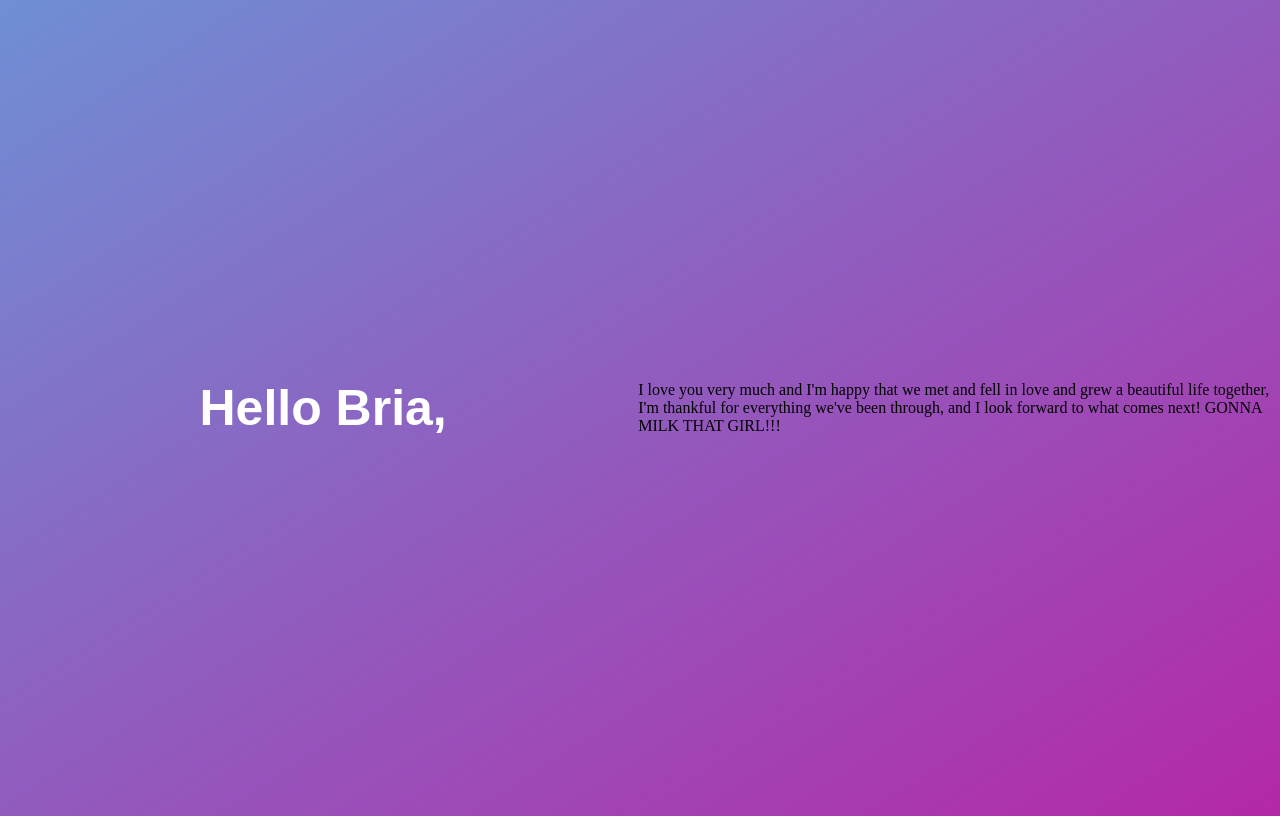
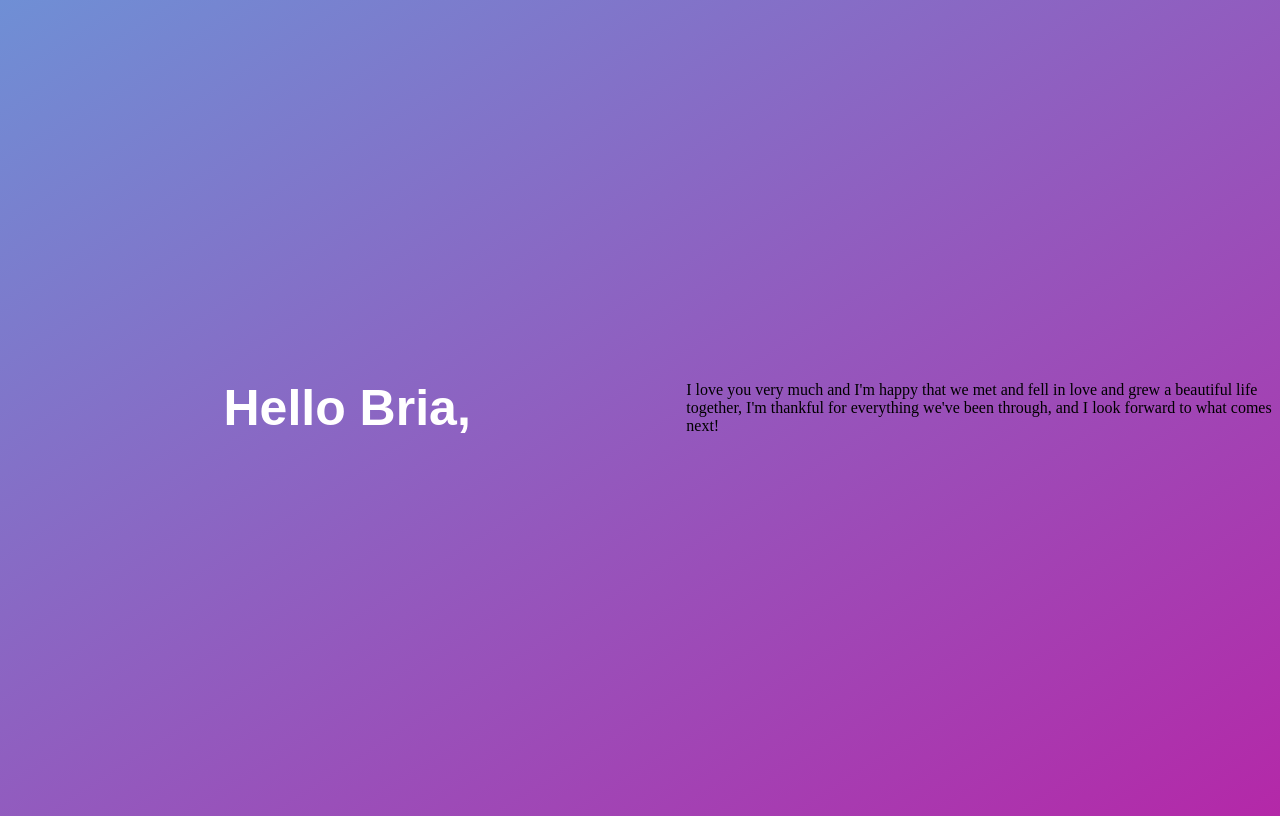
Before and after one commit to davidpayne2365/first-ever-website-, a plain HTML site: page index.html in a window 1280 px wide. Drawn offline with Linux system fonts and the light colour scheme.

Commit message:
Update index.html

```diff
--- a/index.html
+++ b/index.html
@@ -31,7 +31,7 @@
   <body>
     <h1>Hello Bria,</h1>
 
-    <p>I love you very much and I'm happy that we met and fell in love and grew a beautiful life together, I'm thankful for everything we've been through, and I look forward to what comes next!  GONNA MILK THAT GIRL!!!</p>
+    <p>I love you very much and I'm happy that we met and fell in love and grew a beautiful life together, I'm thankful for everything we've been through, and I look forward to what comes next!</p>
 
   </body>
 </html>
```
